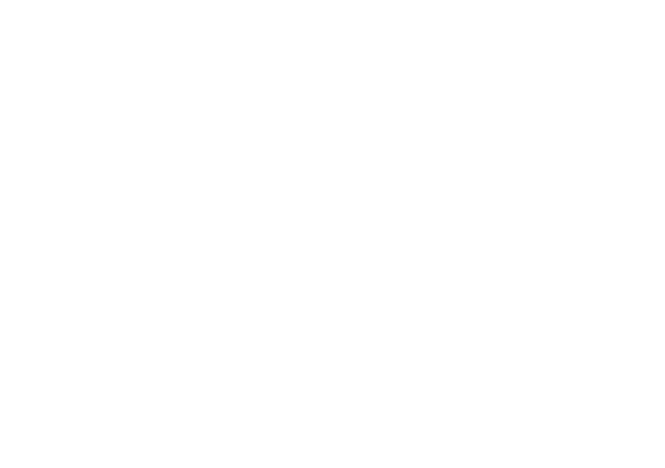
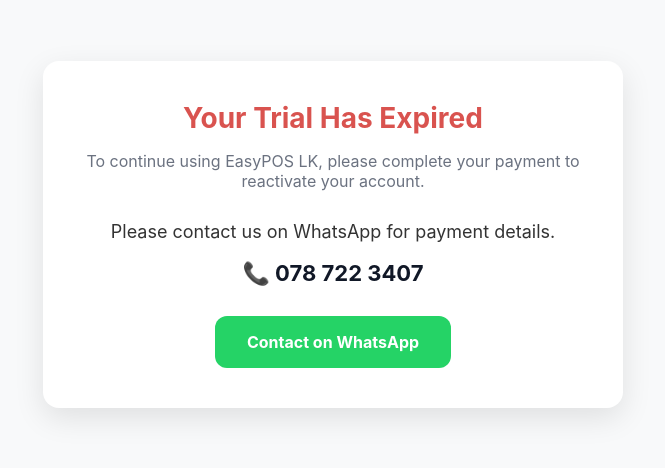
Before and after one commit to SakunaTharaka/Test.Easypos, a React (Create React App) app: page /billing in a window 1280 px wide. Before the commit this address had no page. Shown: the part 174-642 px from the top of the page, without its empty margins (307-972 px from the left). Built offline with nearby package versions, Linux system fonts and the light colour scheme.

Commit message:
billing expired

```diff
--- a/src/App.js
+++ b/src/App.js
@@ -8,7 +8,8 @@
 import Dashboard from "./pages/Dashboard";
 import StockOutView from "./pages/tabs/StockOutView";
 import InvoiceViewer from './pages/InvoiceViewer';
-import MasterAdmin from './pages/MasterAdmin'; // 1. Import the new component
+import MasterAdmin from './pages/MasterAdmin';
+import BillingPage from './pages/BillingPage'; // 1. Import the new billing page
 
 function App() {
   return (
@@ -21,7 +22,8 @@
         <Route path="/dashboard" element={<Dashboard />} />
         <Route path="/stockout-view/:id" element={<StockOutView />} />
         <Route path="/invoice/view/:invoiceId" element={<InvoiceViewer />} />
-        <Route path="/master-admin" element={<MasterAdmin />} /> {/* 2. Add the new route */}
+        <Route path="/master-admin" element={<MasterAdmin />} />
+        <Route path="/billing" element={<BillingPage />} /> {/* 2. Add the new route */}
       </Routes>
     </Router>
   );
--- /dev/null
+++ b/src/pages/BillingPage.js
@@ -0,0 +1,81 @@
+import React from 'react';
+
+const BillingPage = () => {
+  const whatsappNumber = '94787223407'; // Sri Lankan number format for the link
+  const whatsappLink = `https://wa.me/${whatsappNumber}`;
+
+  return (
+    <div style={styles.container}>
+      <div style={styles.card}>
+        <h1 style={styles.title}>Your Trial Has Expired</h1>
+        <p style={styles.subtitle}>
+          To continue using EasyPOS LK, please complete your payment to reactivate your account.
+        </p>
+        <div style={styles.instructions}>
+          <p>Please contact us on WhatsApp for payment details.</p>
+          <p style={styles.phone}>📞 078 722 3407</p>
+        </div>
+        <a href={whatsappLink} target="_blank" rel="noopener noreferrer" style={styles.button}>
+          Contact on WhatsApp
+        </a>
+      </div>
+    </div>
+  );
+};
+
+// Styles for the billing page
+const styles = {
+    container: {
+        display: 'flex',
+        justifyContent: 'center',
+        alignItems: 'center',
+        height: '100vh',
+        backgroundColor: '#f8f9fa',
+        fontFamily: "'Inter', sans-serif",
+    },
+    card: {
+        backgroundColor: '#fff',
+        padding: '40px',
+        borderRadius: '16px',
+        boxShadow: '0 10px 30px rgba(0,0,0,0.1)',
+        textAlign: 'center',
+        maxWidth: '500px',
+        width: '90%',
+    },
+    title: {
+        fontSize: '28px',
+        fontWeight: 'bold',
+        color: '#d9534f', // A soft red to indicate an issue
+        margin: '0 0 10px 0',
+    },
+    subtitle: {
+        fontSize: '16px',
+        color: '#6b7280',
+        marginBottom: '30px',
+    },
+    instructions: {
+        marginBottom: '30px',
+        fontSize: '18px',
+        color: '#333',
+    },
+    phone: {
+        fontSize: '22px',
+        fontWeight: 'bold',
+        color: '#111827',
+        marginTop: '10px',
+    },
+    button: {
+        display: 'inline-block',
+        padding: '16px 32px',
+        borderRadius: '12px',
+        border: 'none',
+        backgroundColor: '#25D366', // WhatsApp green
+        color: '#fff',
+        cursor: 'pointer',
+        fontSize: '16px',
+        fontWeight: 'bold',
+        textDecoration: 'none',
+    },
+};
+
+export default BillingPage;
--- a/src/pages/Dashboard.js
+++ b/src/pages/Dashboard.js
@@ -62,15 +62,31 @@
 
       const uid = currentUser.uid;
 
-      // ✅ **FIX: More robust check for setup completion**
       const userInfoRefOnboarding = doc(db, "Userinfo", uid);
       const userDocSnap = await getDoc(userInfoRefOnboarding);
 
-      // Redirect if the doc doesn't exist OR if the 'status' field (from step 2) is missing.
       if (!userDocSnap.exists() || !userDocSnap.data().status) {
         navigate("/user-details");
         return;
       }
+
+      // START: ADDED SECURITY CHECK FOR TRIAL EXPIRATION
+      const userData = userDocSnap.data();
+      if (userData.status === 'trialing') {
+        const trialEndDate = userData.trialEndDate?.toDate(); // Convert Firestore Timestamp
+
+        if (trialEndDate) {
+          const today = new Date();
+          today.setHours(0, 0, 0, 0); // Normalize to start of today
+
+          if (today > trialEndDate) {
+            // Trial is expired! Block access and redirect.
+            navigate("/billing");
+            return; // IMPORTANT: Stop execution to prevent dashboard from loading.
+          }
+        }
+      }
+      // END: ADDED SECURITY CHECK FOR TRIAL EXPIRATION
 
       const savedInternalUser = JSON.parse(localStorage.getItem("internalLoggedInUser"));
       if (savedInternalUser) setInternalLoggedInUser(savedInternalUser);
@@ -87,10 +103,8 @@
           }
         });
 
-        // This logic remains to show the welcome video popup on first login
         const userInfoDocRef = doc(db, uid, "Userinfo");
         const userInfoSnap = await getDoc(userInfoDocRef);
-        // Add a check to ensure data exists before trying to access it
         if (userInfoSnap.exists() && userInfoSnap.data().firstLoginShown === false) {
            setShowPopup(true);
            await updateDoc(userInfoDocRef, { firstLoginShown: true });
@@ -138,6 +152,7 @@
     };
   }, [navigate]);
 
+  // The rest of the file (handleInternalLogin, render functions, styles) remains exactly the same.
   const handleInternalLogin = () => {
     const matchedUser = internalUsers.find((u) => u.username === loginInput.username && u.password === loginInput.password);
     if (!matchedUser) { alert("Invalid credentials"); return; }
@@ -266,7 +281,7 @@
     </div>
   );
 };
-// Styles
+// Styles (styles object remains the same)
 const styles = {
     stickyHeader: { position: 'sticky', top: 0, zIndex: 1000, backgroundColor: '#fff' },
     wayneSystems: { fontSize: '12px', color: '#bdc3c7', margin: '2px 0 0 0', fontStyle: 'italic' },
--- a/src/pages/UserDetails.js
+++ b/src/pages/UserDetails.js
@@ -32,7 +32,25 @@
       if (docSnap.exists()) {
         const userData = docSnap.data();
         if (userData.status === 'trialing') {
-          navigate("/dashboard");
+          // START: MODIFIED LOGIC FOR TRIAL CHECK
+          const trialEndDate = userData.trialEndDate?.toDate(); // Safely convert Firestore Timestamp
+
+          if (trialEndDate) {
+            const today = new Date();
+            today.setHours(0, 0, 0, 0); // Set to start of day for accurate comparison
+
+            if (today > trialEndDate) {
+              // Trial has expired, redirect to billing
+              navigate("/billing");
+            } else {
+              // Trial is active, proceed to dashboard
+              navigate("/dashboard");
+            }
+          } else {
+            // Failsafe: if for some reason date is missing, let them in
+            navigate("/dashboard");
+          }
+          // END: MODIFIED LOGIC FOR TRIAL CHECK
         } else {
           setFormData({
               fullName: userData.fullName || "",
@@ -93,7 +111,6 @@
   const handleStartTrial = async () => {
     setLoading(true);
     try {
-      // ✅ **FIX: Calculate trial start and end dates**
       const trialStartDate = new Date();
       const trialEndDate = new Date(trialStartDate);
       trialEndDate.setDate(trialStartDate.getDate() + 30);
@@ -101,8 +118,8 @@
       const userRef = doc(db, "Userinfo", user.uid);
       await updateDoc(userRef, {
         selectedPackage: selectedPlan,
-        trialStartDate: trialStartDate, // Use the calculated start date
-        trialEndDate: trialEndDate,     // Add the new end date
+        trialStartDate: trialStartDate,
+        trialEndDate: trialEndDate,
         status: 'trialing',
       });
       navigate("/dashboard");
@@ -162,7 +179,7 @@
     </div>
   );
 };
-// Styles
+// Styles (styles object remains the same)
 const styles = {
     pageContainer: { display: 'flex', width: '100vw', height: '100vh', fontFamily: "'Inter', sans-serif" },
     leftPanel: { flex: 1, background: 'linear-gradient(135deg, #2c3e50, #1a2530)', color: 'white', display: 'flex', flexDirection: 'column', justifyContent: 'center', padding: '40px', boxSizing: 'border-box' },
```
